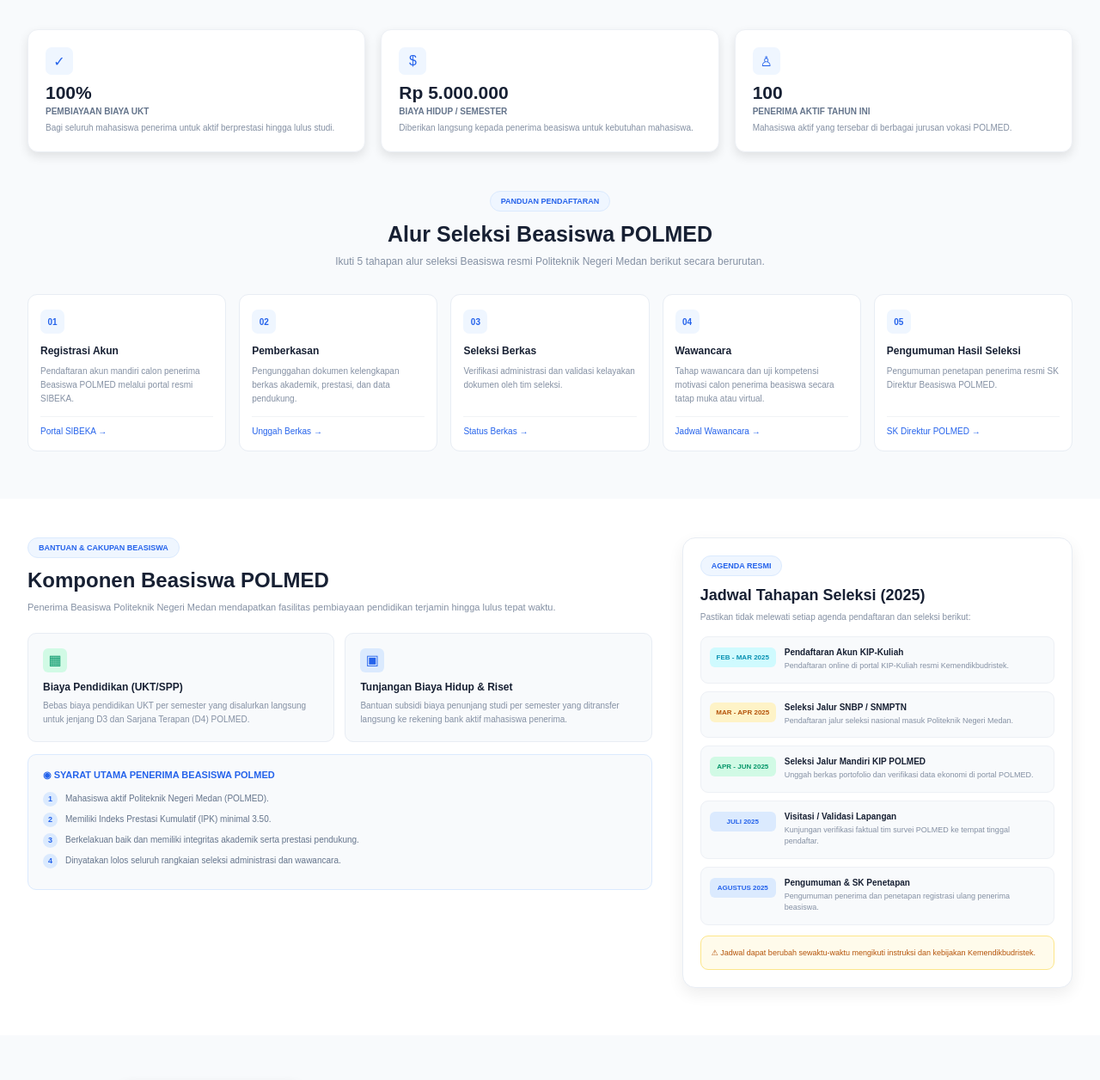
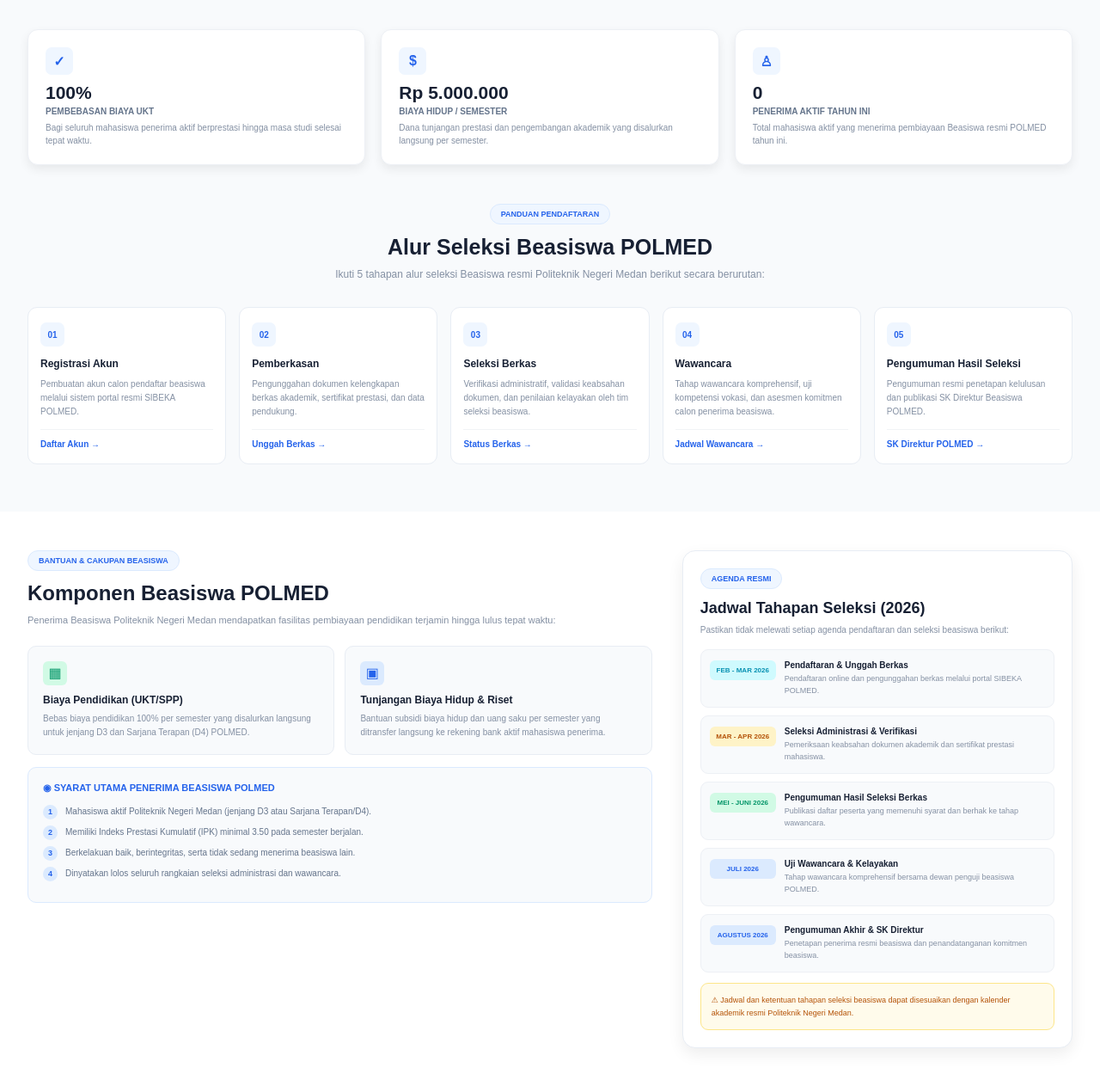
Before and after one commit to dessynathaliamanurung17-create/SIAKIP, a Laravel app: page / in a window 1280 px wide. Shown: the part 616-1872 px from the top of the page at 86% size. Run offline with Laravel 12, Linux system fonts and the light colour scheme.

Commit message:
feat: availability, form pendaftaran beasiswa, dashboard, status seleksi

```diff
--- a/resources/views/layouts/navigation.blade.php
+++ b/resources/views/layouts/navigation.blade.php
@@ -20,7 +20,9 @@
                     <x-nav-link :href="route('admin.sistem')" :active="request()->routeIs('admin.sistem')">Sistem</x-nav-link>
                     @else
                     <x-nav-link :href="route('mahasiswa.dashboard')" :active="request()->routeIs('mahasiswa.dashboard')">Dashboard</x-nav-link>
+                    <x-nav-link :href="route('mahasiswa.pendaftaran')" :active="request()->routeIs('mahasiswa.pendaftaran*')">Pendaftaran Beasiswa</x-nav-link>
                     <x-nav-link :href="route('mahasiswa.dokumen')" :active="request()->routeIs('mahasiswa.dokumen*')">Dokumen</x-nav-link>
+                    <x-nav-link :href="route('mahasiswa.status')" :active="request()->routeIs('mahasiswa.status')">Status Seleksi</x-nav-link>
                     {{-- Pendaftaran & Status Seleksi ditambah setelah route-nya dibuat Dessy --}}
                     @endif
                 </div>
--- a/resources/views/welcome.blade.php
+++ b/resources/views/welcome.blade.php
@@ -4,7 +4,7 @@
 <head>
     <meta charset="utf-8">
     <meta name="viewport" content="width=device-width, initial-scale=1">
-    <title>SIBEKA POLMED</title>
+    <title>SIBEKA POLMED - Sistem Informasi Beasiswa Politeknik Negeri Medan</title>
 
     <style>
         * {
@@ -201,7 +256,7 @@
             background: white;
             border-radius: 12px;
             padding: 20px;
-            box-shadow: 0 5px 12px rgba(0, 0, 0, .10);
+            box-shadow: 0 5px 12px rgba(0, 0, 0, .07);
             min-height: 120px;
             border: 1px solid #edf0f5;
         }
@@ -216,6 +271,7 @@
             align-items: center;
             justify-content: center;
             margin-bottom: 9px;
+            font-weight: bold;
         }
 
         .stat-number {
@@ -282,6 +338,9 @@
             padding: 17px 14px;
             min-height: 180px;
             transition: .2s;
+            display: flex;
+            flex-direction: column;
+            justify-content: space-between;
         }
 
         .selection-card:hover {
@@ -313,7 +372,6 @@
             font-size: 10px;
             color: #8490a3;
             line-height: 1.6;
-            min-height: 48px;
             margin-bottom: 12px;
         }
 
@@ -324,6 +382,7 @@
             color: #2563eb;
             font-size: 10px;
             text-decoration: none;
+            font-weight: 600;
         }
 
         /* KOMPONEN BEASISWA */
@@ -914,7 +976,8 @@
             <div class="brand">
                 <div class="brand-logo">
                     <img src="{{ asset('build/assets/image/logo sibeka.png') }}"
-                        alt="Logo SIBEKA POLMED">
+                        alt="Logo SIBEKA POLMED"
+                        onerror="this.onerror=null; this.src='https://ui-avatars.com/api/?name=POLMED&background=07122f&color=fff';">
                 </div>
 
                 <div>
@@ -956,22 +1030,41 @@
                 jenjang Diploma dan Sarjana Terapan secara unggul dan berdaya saing.
             </p>
 
-            <div class="hero-search">
+            <!-- FORM CEK STATUS SELEKSI BEASISWA -->
+            <form action="{{ url('/') }}" method="GET" class="hero-search">
                 <input type="text"
+                    name="keyword_pencarian"
                     class="hero-search-input"
-                    placeholder="Masukkan Nomor Pendaftaran KIP-Kuliah / NISN">
+                    value="{{ request('keyword_pencarian') }}"
+                    placeholder="Masukkan Nomor Registrasi Beasiswa / NIM Mahasiswa"
+                    required>
 
-                <button type="button" class="hero-search-button">
+                <button type="submit" class="hero-search-button">
                     Cek Status Seleksi →
                 </button>
+            </form>
+
+            <!-- HASIL PENCARIAN RIIL DARI DATABASE -->
+            @if(request('keyword_pencarian'))
+                <div class="search-feedback">
+                    @if(isset($hasilPencarian) && $hasilPencarian)
+                        <div style="color: #4ade80; font-weight: bold; margin-bottom: 4px;">✓ Data Beasiswa Ditemukan</div>
+                        <div><strong>Nama:</strong> {{ $hasilPencarian->nama_lengkap }}</div>
+                        <div><strong>NIM:</strong> {{ $hasilPencarian->nim ?? '-' }}</div>
+                        <div><strong>Status Seleksi:</strong> <span style="color: #facc15; font-weight: bold; text-transform: uppercase;">{{ $hasilPencarian->status_seleksi }}</span></div>
+                    @else
+                        <div style="color: #f87171; font-weight: bold; margin-bottom: 4px;">✕ Data Tidak Ditemukan</div>
+                        <div>Nomor <strong>{{ request('keyword_pencarian') }}</strong> belum terdaftar dalam sistem seleksi beasiswa.</div>
+                    @endif
                 </div>
+            @endif
 
         </div>
     </section>
 
 
     <!-- STATISTIK DAN ALUR SELEKSI -->
-    <section class="scholarship-section">
+    <section class="scholarship-section" id="pendaftaran">
         <div class="scholarship-container">
 
             <div class="statistics-grid">
@@ -979,10 +1072,10 @@
                 <div class="stat-card">
                     <div class="stat-icon">✓</div>
                     <div class="stat-number">100%</div>
-                    <div class="stat-label">PEMBIAYAAN BIAYA UKT</div>
+                    <div class="stat-label">PEMBEBASAN BIAYA UKT</div>
                     <p class="stat-description">
-                        Bagi seluruh mahasiswa penerima untuk aktif berprestasi
-                        hingga lulus studi.
+                        Bagi seluruh mahasiswa penerima aktif berprestasi
+                        hingga masa studi selesai tepat waktu.
                     </p>
                 </div>
 
@@ -991,18 +1084,19 @@
                     <div class="stat-number">Rp 5.000.000</div>
                     <div class="stat-label">BIAYA HIDUP / SEMESTER</div>
                     <p class="stat-description">
-                        Diberikan langsung kepada penerima beasiswa
-                        untuk kebutuhan mahasiswa.
+                        Dana tunjangan prestasi dan pengembangan akademik
+                        yang disalurkan langsung per semester.
                     </p>
                 </div>
 
+                <!-- DATA RIIL PENERIMA AKTIF (OTOMATIS 0 JIKA BELUM ADA DATA) -->
                 <div class="stat-card">
                     <div class="stat-icon">♙</div>
-                    <div class="stat-number">100</div>
+                    <div class="stat-number">{{ $penerimaAktif ?? 0 }}</div>
                     <div class="stat-label">PENERIMA AKTIF TAHUN INI</div>
                     <p class="stat-description">
-                        Mahasiswa aktif yang tersebar di berbagai
-                        jurusan vokasi POLMED.
+                        Total mahasiswa aktif yang menerima pembiayaan
+                        Beasiswa resmi POLMED tahun ini.
                     </p>
                 </div>
 
@@ -1013,59 +1107,71 @@
                 <h2 class="selection-title">Alur Seleksi Beasiswa POLMED</h2>
                 <p class="selection-description">
                     Ikuti 5 tahapan alur seleksi Beasiswa resmi
-                    Politeknik Negeri Medan berikut secara berurutan.
+                    Politeknik Negeri Medan berikut secara berurutan:
                 </p>
             </div>
 
             <div class="selection-grid">
 
                 <div class="selection-card">
+                    <div>
                         <div class="selection-number">01</div>
                         <h3>Registrasi Akun</h3>
                         <p>
-                        Pendaftaran akun mandiri calon penerima Beasiswa
-                        POLMED melalui portal resmi SIBEKA.
+                            Pembuatan akun calon pendaftar beasiswa melalui
+                            sistem portal resmi SIBEKA POLMED.
                         </p>
-                    <a href="#pendaftaran" class="selection-link">Portal SIBEKA →</a>
+                    </div>
+                    <a href="{{ Route::has('register') ? route('register') : '#pendaftaran' }}" class="selection-link">
+                        Daftar Akun →
+                    </a>
                 </div>
 
                 <div class="selection-card">
+                    <div>
                         <div class="selection-number">02</div>
                         <h3>Pemberkasan</h3>
                         <p>
                             Pengunggahan dokumen kelengkapan berkas akademik,
-                        prestasi, dan data pendukung.
+                            sertifikat prestasi, dan data pendukung.
                         </p>
+                    </div>
                     <a href="#dokumen" class="selection-link">Unggah Berkas →</a>
                 </div>
 
                 <div class="selection-card">
+                    <div>
                         <div class="selection-number">03</div>
                         <h3>Seleksi Berkas</h3>
                         <p>
-                        Verifikasi administrasi dan validasi kelayakan
-                        dokumen oleh tim seleksi.
+                            Verifikasi administratif, validasi keabsahan dokumen,
+                            dan penilaian kelayakan oleh tim seleksi beasiswa.
                         </p>
+                    </div>
                     <a href="#status-seleksi" class="selection-link">Status Berkas →</a>
                 </div>
 
                 <div class="selection-card">
+                    <div>
                         <div class="selection-number">04</div>
                         <h3>Wawancara</h3>
                         <p>
-                        Tahap wawancara dan uji kompetensi motivasi calon
-                        penerima beasiswa secara tatap muka atau virtual.
+                            Tahap wawancara komprehensif, uji kompetensi vokasi,
+                            dan asesmen komitmen calon penerima beasiswa.
                         </p>
+                    </div>
                     <a href="#status-seleksi" class="selection-link">Jadwal Wawancara →</a>
                 </div>
 
                 <div class="selection-card">
+                    <div>
                         <div class="selection-number">05</div>
                         <h3>Pengumuman Hasil Seleksi</h3>
                         <p>
-                        Pengumuman penetapan penerima resmi SK
-                        Direktur Beasiswa POLMED.
+                            Pengumuman resmi penetapan kelulusan dan publikasi
+                            SK Direktur Beasiswa POLMED.
                         </p>
+                    </div>
                     <a href="#status-seleksi" class="selection-link">SK Direktur POLMED →</a>
                 </div>
 
@@ -1075,7 +1181,7 @@
 
 
     <!-- KOMPONEN BEASISWA DAN AGENDA -->
-    <section class="information-section">
+    <section class="information-section" id="dokumen">
         <div class="information-container">
 
             <div class="information-grid">
@@ -1092,7 +1198,7 @@
 
                     <p class="information-subtitle">
                         Penerima Beasiswa Politeknik Negeri Medan mendapatkan
-                        fasilitas pembiayaan pendidikan terjamin hingga lulus tepat waktu.
+                        fasilitas pembiayaan pendidikan terjamin hingga lulus tepat waktu:
                     </p>
 
                     <div class="benefit-grid">
@@ -1101,7 +1207,7 @@
                             <div class="benefit-icon">▦</div>
                             <h3>Biaya Pendidikan (UKT/SPP)</h3>
                             <p>
-                                Bebas biaya pendidikan UKT per semester yang
+                                Bebas biaya pendidikan 100% per semester yang
                                 disalurkan langsung untuk jenjang D3 dan Sarjana
                                 Terapan (D4) POLMED.
                             </p>
@@ -1111,7 +1217,7 @@
                             <div class="benefit-icon">▣</div>
                             <h3>Tunjangan Biaya Hidup & Riset</h3>
                             <p>
-                                Bantuan subsidi biaya penunjang studi per semester
+                                Bantuan subsidi biaya hidup dan uang saku per semester
                                 yang ditransfer langsung ke rekening bank aktif
                                 mahasiswa penerima.
                             </p>
@@ -1127,21 +1233,19 @@
                         <ul class="requirement-list">
                             <li>
                                 <span class="requirement-number">1</span>
-                                Mahasiswa aktif Politeknik Negeri Medan (POLMED).
+                                Mahasiswa aktif Politeknik Negeri Medan (jenjang D3 atau Sarjana Terapan/D4).
                             </li>
                             <li>
                                 <span class="requirement-number">2</span>
-                                Memiliki Indeks Prestasi Kumulatif (IPK) minimal 3.50.
+                                Memiliki Indeks Prestasi Kumulatif (IPK) minimal 3.50 pada semester berjalan.
                             </li>
                             <li>
                                 <span class="requirement-number">3</span>
-                                Berkelakuan baik dan memiliki integritas akademik
-                                serta prestasi pendukung.
+                                Berkelakuan baik, berintegritas, serta tidak sedang menerima beasiswa lain.
                             </li>
                             <li>
                                 <span class="requirement-number">4</span>
-                                Dinyatakan lolos seluruh rangkaian seleksi
-                                administrasi dan wawancara.
+                                Dinyatakan lolos seluruh rangkaian seleksi administrasi dan wawancara.
                             </li>
                         </ul>
                     </div>
@@ -1155,57 +1259,56 @@
                     <span class="information-badge">AGENDA RESMI</span>
 
                     <h2 class="agenda-title">
-                        Jadwal Tahapan Seleksi (2025)
+                        Jadwal Tahapan Seleksi ({{ date('Y') }})
                     </h2>
 
                     <p class="agenda-description">
                         Pastikan tidak melewati setiap agenda pendaftaran
-                        dan seleksi berikut:
+                        dan seleksi beasiswa berikut:
                     </p>
 
                     <div class="agenda-item">
-                        <div class="agenda-date">FEB - MAR 2025</div>
+                        <div class="agenda-date">FEB - MAR {{ date('Y') }}</div>
                         <div class="agenda-content">
-                            <h4>Pendaftaran Akun KIP-Kuliah</h4>
-                            <p>Pendaftaran online di portal KIP-Kuliah resmi Kemendikbudristek.</p>
+                            <h4>Pendaftaran & Unggah Berkas</h4>
+                            <p>Pendaftaran online dan pengunggahan berkas melalui portal SIBEKA POLMED.</p>
                         </div>
                     </div>
 
                     <div class="agenda-item">
-                        <div class="agenda-date">MAR - APR 2025</div>
+                        <div class="agenda-date">MAR - APR {{ date('Y') }}</div>
                         <div class="agenda-content">
-                            <h4>Seleksi Jalur SNBP / SNMPTN</h4>
-                            <p>Pendaftaran jalur seleksi nasional masuk Politeknik Negeri Medan.</p>
+                            <h4>Seleksi Administrasi & Verifikasi</h4>
+                            <p>Pemeriksaan keabsahan dokumen akademik dan sertifikat prestasi mahasiswa.</p>
                         </div>
                     </div>
 
                     <div class="agenda-item">
-                        <div class="agenda-date">APR - JUN 2025</div>
+                        <div class="agenda-date">MEI - JUNI {{ date('Y') }}</div>
                         <div class="agenda-content">
-                            <h4>Seleksi Jalur Mandiri KIP POLMED</h4>
-                            <p>Unggah berkas portofolio dan verifikasi data ekonomi di portal POLMED.</p>
+                            <h4>Pengumuman Hasil Seleksi Berkas</h4>
+                            <p>Publikasi daftar peserta yang memenuhi syarat dan berhak ke tahap wawancara.</p>
                         </div>
                     </div>
 
                     <div class="agenda-item">
-                        <div class="agenda-date">JULI 2025</div>
+                        <div class="agenda-date">JULI {{ date('Y') }}</div>
                         <div class="agenda-content">
-                            <h4>Visitasi / Validasi Lapangan</h4>
-                            <p>Kunjungan verifikasi faktual tim survei POLMED ke tempat tinggal pendaftar.</p>
+                            <h4>Uji Wawancara & Kelayakan</h4>
+                            <p>Tahap wawancara komprehensif bersama dewan penguji beasiswa POLMED.</p>
                         </div>
                     </div>
 
                     <div class="agenda-item">
-                        <div class="agenda-date">AGUSTUS 2025</div>
+                        <div class="agenda-date">AGUSTUS {{ date('Y') }}</div>
                         <div class="agenda-content">
-                            <h4>Pengumuman & SK Penetapan</h4>
-                            <p>Pengumuman penerima dan penetapan registrasi ulang penerima beasiswa.</p>
+                            <h4>Pengumuman Akhir & SK Direktur</h4>
+                            <p>Penetapan penerima resmi beasiswa dan penandatanganan komitmen beasiswa.</p>
                         </div>
                     </div>
 
                     <div class="agenda-warning">
-                        ⚠ Jadwal dapat berubah sewaktu-waktu mengikuti
-                        instruksi dan kebijakan Kemendikbudristek.
+                        ⚠ Jadwal dan ketentuan tahapan seleksi beasiswa dapat disesuaikan dengan kalender akademik resmi Politeknik Negeri Medan.
                     </div>
 
                 </div>
@@ -1333,20 +1435,20 @@
                         </li>
 
                         <li>
-                            <a href="https://www.kemdikbud.go.id/" target="_blank">
-                                Kemendikbudristek
+                            <a href="#" target="_blank">
+                                Panduan & Pedoman Beasiswa
                             </a>
                         </li>
 
                         <li>
-                            <a href="https://kip-kuliah.kemdikbud.go.id/" target="_blank">
-                                Portal Beasiswa Kemendikbud
+                            <a href="#" target="_blank">
+                                Pengumuman SK Direktur Beasiswa
                             </a>
                         </li>
 
                         <li>
-                            <a href="https://snpmb.bppp.kemdikbud.go.id/" target="_blank">
-                                Portal SNPMB
+                            <a href="https://www.kemdikbud.go.id/" target="_blank">
+                                Kemendikbudristek
                             </a>
                         </li>
 
@@ -1363,11 +1465,11 @@
                     <ul class="footer-links">
 
                         <li>
-                            <a href="#faq">Pusat Bantuan & FAQ</a>
+                            <a href="#faq">Pusat Bantuan & FAQ Beasiswa</a>
                         </li>
 
                         <li>
-                            <a href="#syarat">Syarat & Ketentuan</a>
+                            <a href="#syarat">Syarat & Ketentuan Penerima</a>
                         </li>
 
                         <li>
@@ -1379,7 +1481,7 @@
                         </li>
 
                         <li>
-                            <a href="#pengaduan">Pengaduan Layanan</a>
+                            <a href="#pengaduan">Layanan Bantuan & Pengaduan</a>
                         </li>
 
                     </ul>
--- a/routes/web.php
+++ b/routes/web.php
@@ -7,6 +7,7 @@ use App\Http\Controllers\ProfileController;
 use App\Http\Controllers\Student\DocumentController;
 use Illuminate\Support\Facades\Route;
 use App\Http\Controllers\HealthController;
+use App\Http\Controllers\Student\ApplicationController;
 
 
 Route::get('/', fn () => view('welcome'));
@@ -24,20 +25,29 @@ Route::middleware(['auth', 'role:mahasiswa'])->prefix('face')->name('face.')->gr
     Route::post('/daftar', [FaceController::class, 'enroll'])->middleware('throttle:5,1')->name('enroll.store');
     Route::get('/verifikasi', [FaceController::class, 'verifyForm'])->name('verify');
     Route::post('/verifikasi', [FaceController::class, 'verify'])->middleware('throttle:5,1')->name('verify.store');
+
 });
 
-Route::get('/health', [HealthController::class, 'publik'])->middleware('throttle:30,1');
+Route::get('/health', [HealthController::class, 'publik'])
+    ->withoutMiddleware([
+        \Illuminate\Session\Middleware\StartSession::class,
+        \Illuminate\View\Middleware\ShareErrorsFromSession::class,
+        \Illuminate\Foundation\Http\Middleware\VerifyCsrfToken::class,
+        \Illuminate\Cookie\Middleware\AddQueuedCookiesToResponse::class,
+        \Illuminate\Routing\Middleware\ThrottleRequests::class,
+    ]);
 
 
 // area mahasiswa: wajib login + role + wajah terverifikasi
 Route::middleware(['auth', 'role:mahasiswa', 'face.verified'])->prefix('mahasiswa')->name('mahasiswa.')->group(function () {
-    Route::get('/dashboard', fn () => view('student.dashboard'))->name('dashboard');
+    Route::get('/dashboard', [ApplicationController::class, 'dashboard'])->name('dashboard');
+    Route::get('/pendaftaran', [ApplicationController::class, 'form'])->name('pendaftaran');
+    Route::post('/pendaftaran', [ApplicationController::class, 'store'])->name('pendaftaran.store');
+    Route::get('/status', [ApplicationController::class, 'status'])->name('status');
 
     Route::get('/dokumen', [DocumentController::class, 'index'])->name('dokumen');
     Route::post('/dokumen', [DocumentController::class, 'store'])->name('dokumen.store');
-    // Dessy menambah route pendaftaran & status di sini
 });
-
 // unduh: mahasiswa pemilik (harus lolos wajah) atau admin, dicek oleh Policy
 Route::get('/dokumen/{document}/unduh', [DocumentController::class, 'download'])
     ->middleware(['auth', 'face.verified', 'throttle:20,1'])
```
Also changed, not shown: other parts of resources/views/welcome.blade.php (+84 -16 lines), app/Http/Controllers/Student/ApplicationController.php (added, +79 -0 lines), resources/views/student/dashboard.blade.php (+19 -3 lines), resources/views/student/pendaftaran.blade.php (added, +82 -0 lines), resources/views/student/status.blade.php (added, +26 -0 lines). Lines whose indentation alone changed are shown as unchanged.
